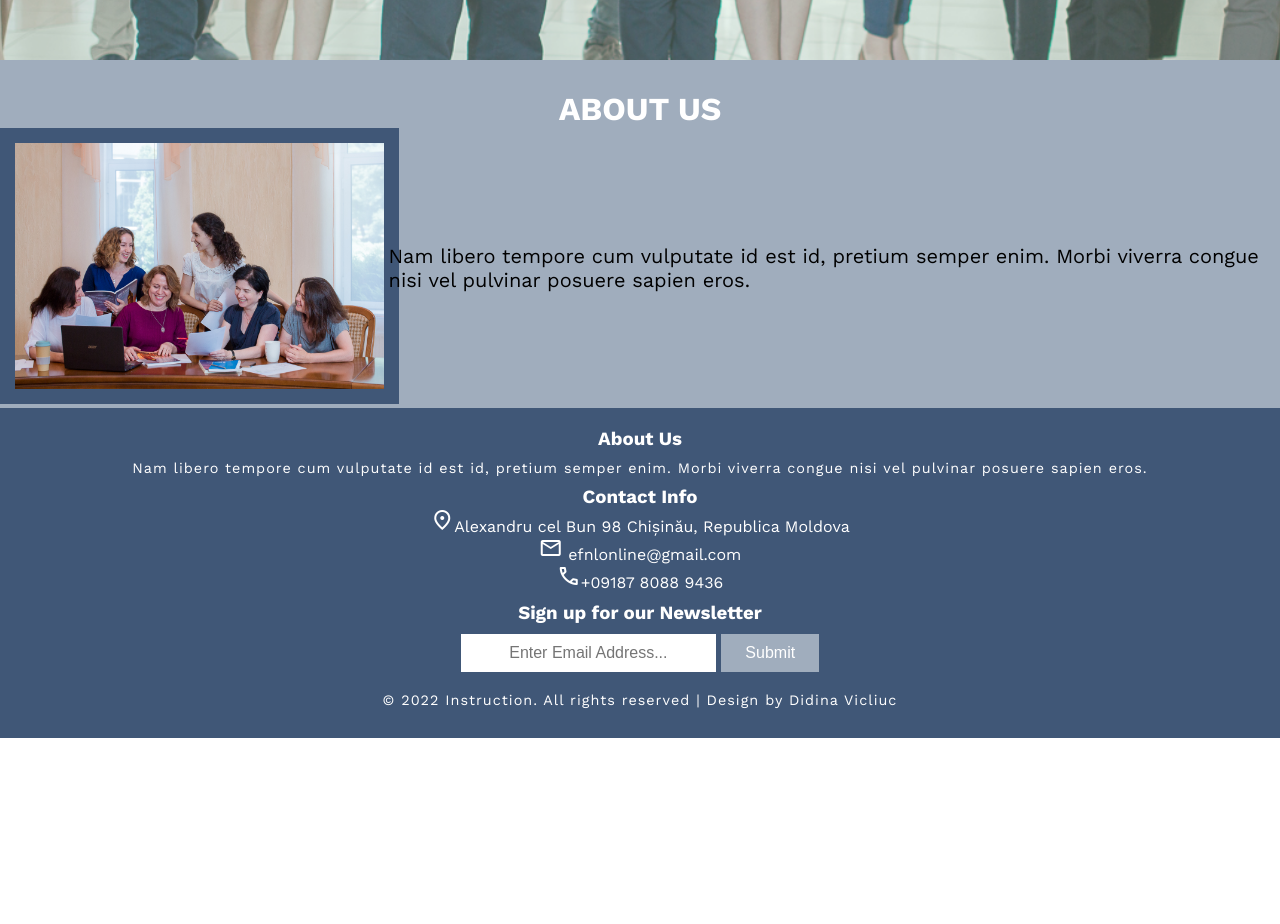
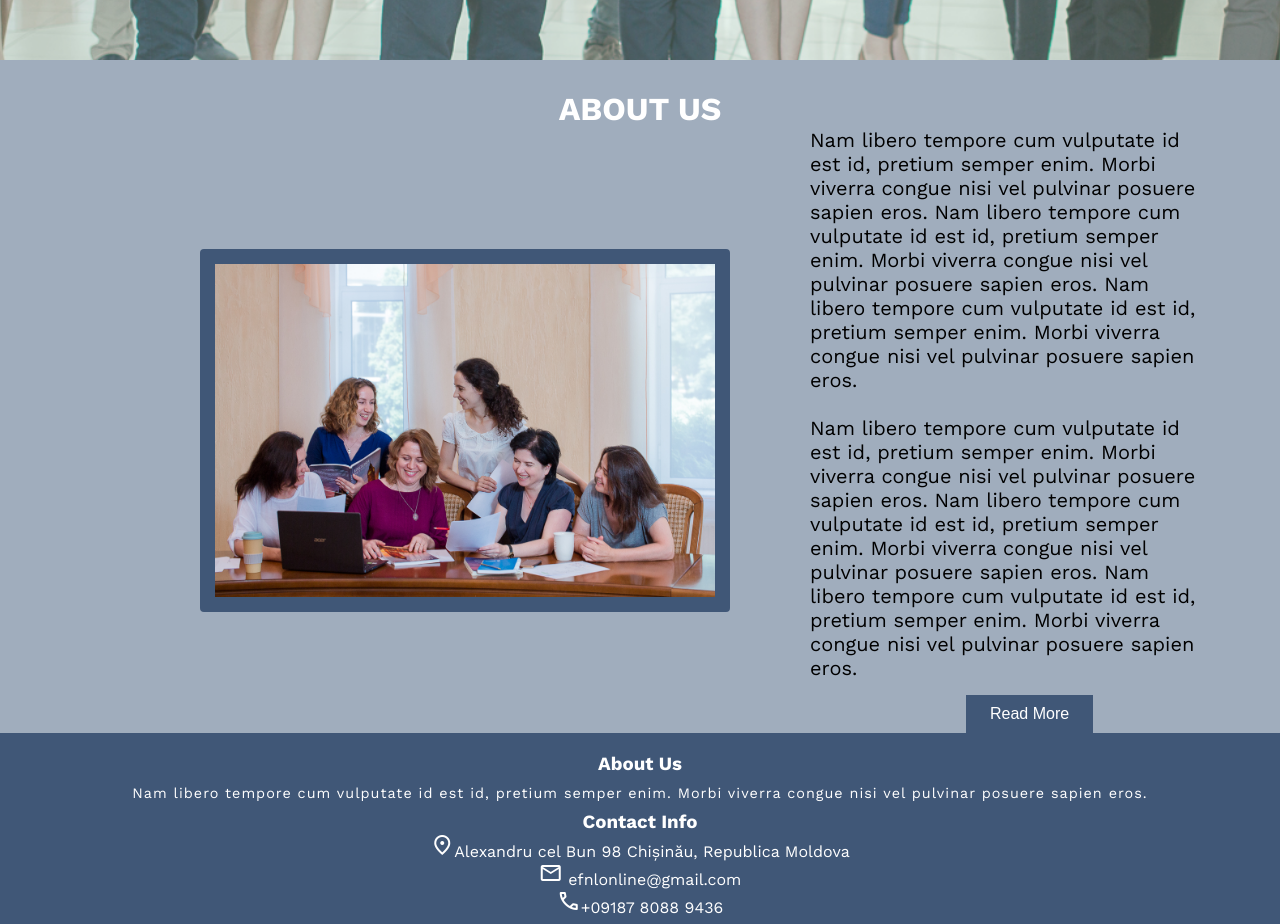
Before and after one commit to didina2000/efnl-landing-page, a website built with Parcel: page index.html in a window 1280 px wide. Shown: the part 740-1664 px from the top of the page. Before the commit the page ends 1478 px from the top, so only its background shows below. Built offline with nearby package versions, Linux system fonts and the light colour scheme.

Commit message:
styles about us home section

```diff
--- a/index.html
+++ b/index.html
@@ -20,6 +20,11 @@
     <link rel="stylesheet" href="https://fonts.googleapis.com/css2?family=Material+Symbols+Outlined:opsz,wght,FILL,GRAD@48,400,0,0" />
     <link rel="stylesheet" href="https://fonts.googleapis.com/css2?family=Material+Symbols+Outlined:opsz,wght,FILL,GRAD@48,400,0,0" />
   </head>
+  <script>
+    goToAboutUsPage = () => {
+        window.location = '/about.html';
+    }
+</script>
 
   <body>
     <!-- /*-- header --*/ -->
@@ -51,8 +56,17 @@
         <img src="/images/1.jpg">
       </div>
       <div class="aboutUsText">Nam libero tempore cum vulputate id est id, pretium semper enim. Morbi
-        viverra congue nisi vel pulvinar posuere sapien eros.</div>
+        viverra congue nisi vel pulvinar posuere sapien eros. Nam libero tempore cum vulputate id est id, pretium semper enim. Morbi
+        viverra congue nisi vel pulvinar posuere sapien eros. Nam libero tempore cum vulputate id est id, pretium semper enim. Morbi
+        viverra congue nisi vel pulvinar posuere sapien eros.
+        <br> <br> Nam libero tempore cum vulputate id est id, pretium semper enim. Morbi
+        viverra congue nisi vel pulvinar posuere sapien eros. Nam libero tempore cum vulputate id est id, pretium semper enim. Morbi
+        viverra congue nisi vel pulvinar posuere sapien eros. Nam libero tempore cum vulputate id est id, pretium semper enim. Morbi
+        viverra congue nisi vel pulvinar posuere sapien eros.
+        <div class="readMoreButton"><button class="readMore" onclick="goToAboutUsPage()">Read More</button></div>
+      </div>
     </div>
+
   </div>
 
     <!-- /*-- footer --*/ -->
--- a/style.css
+++ b/style.css
@@ -112,19 +112,45 @@ header {
 }
 
 img {
-  max-width: 100%;
   border: 15px solid #405777;
+  border-radius: 4px;
+  display: flex;
+  max-width: 500px;
 }
 
 .image {
   flex-basis: 40%;
+  padding-left: 200px;
+  padding-top: 50px;
+  padding-bottom: 50px;
 }
 
 .aboutUsText {
   font-size: 20px;
-  padding-left: 20px;
+  padding-left: 80px;
+  padding-right: 80px;
 }
 
+.readMore {
+  background-color: #405777;
+  border: none;
+  color: white;
+  padding: 10px 24px;
+  text-align: center;
+  text-decoration: none;
+  display: inline-block;
+  font-size: 16px;
+}
+
+.readMore:hover {
+  background-color: #4f6b92;
+}
+
+.readMoreButton {
+  padding-top: 15px;
+  display: flex;
+  padding-left: 40%;
+}
 /*-- footer --*/
 
 .footer {
```
Also changed, not shown: dist/index.html, 4 other files.
